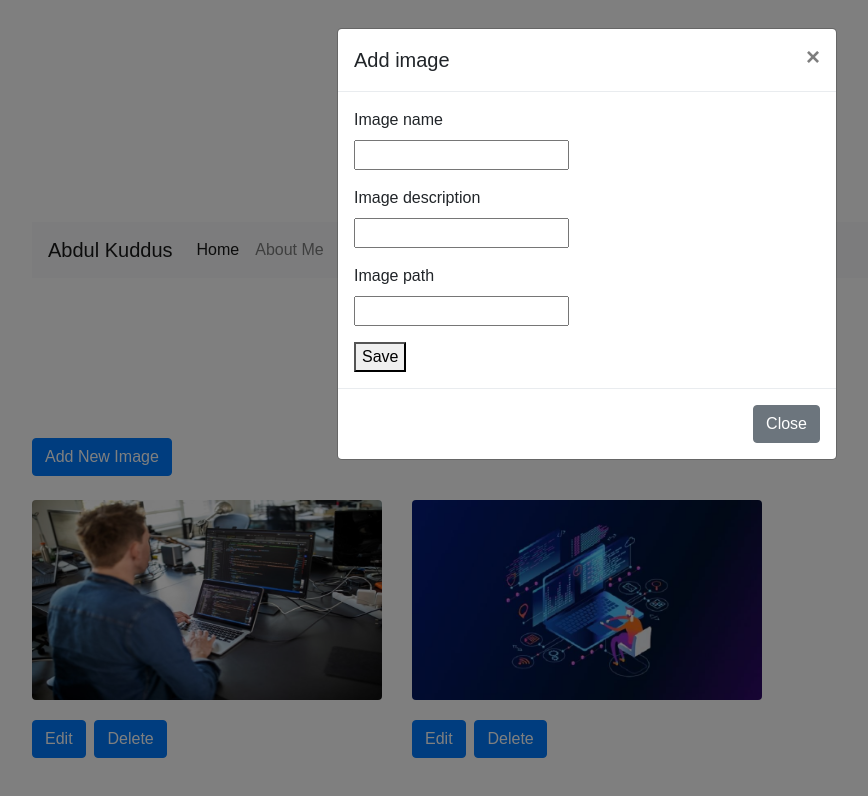
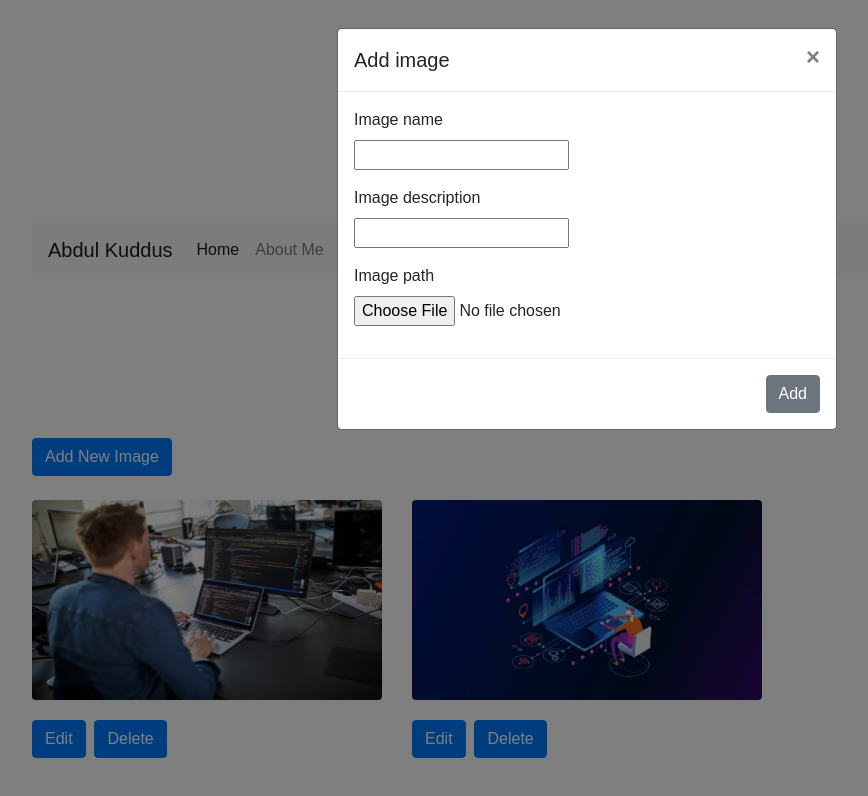
Before and after one commit to abdulkuddus225/PortfolioJS, a plain HTML site: page gallery.html in a window 1280 px wide. Both pictures are taken after a click on the button "Add New Image". Shown: the whole page, without its empty margins (53-921 px from the left). Drawn offline with nearby package versions, Linux system fonts and the light colour scheme.

Commit message:
Final Commit

```diff
--- a/gallery.html
+++ b/gallery.html
@@ -62,12 +62,11 @@
         <input type="text" id="description">
         <p id="requiredDesc" style="color: red;"></p>
         <label for="name">Image path</label><br>
-        <input type="text" id="path">
+        <input type="file" id="path">
         <p id="requiredPath" style="color: red;"></p>
-        <button type="button" onclick="submit()">Save </button>
       </div>
       <div class="modal-footer">
-        <button type="button" class="btn btn-secondary" data-dismiss="modal">Close</button>
+        <button type="button" class="btn btn-secondary" data-dismiss="modal" onclick="submit()">Add</button>
       </div>
     </div>
   </div>
```
